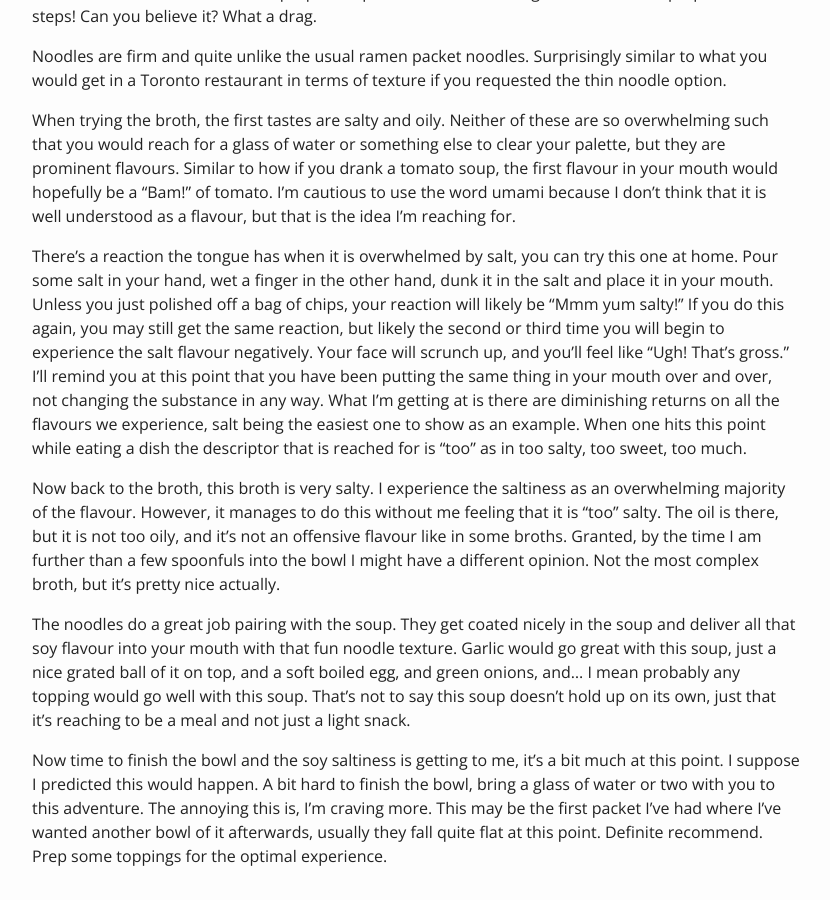
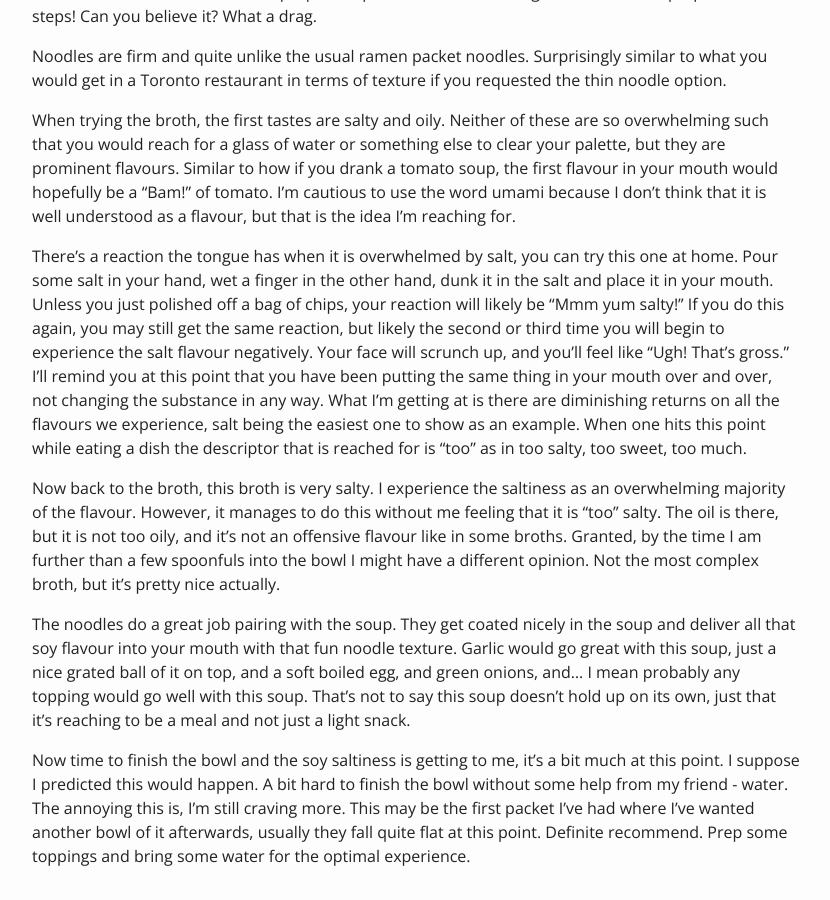
Before and after one commit to matty99/matty99.github.io, a Jekyll site: the page built from ramen/_posts/2019-05-09-myojo-chukazanmai.md, in a window 1280 px wide and 900 px high, scrolled down 662 px. Shown: the whole window, without its empty margins (224-1054 px from the left). Built offline with Jekyll 4.4.1, drawn with Linux system fonts in a browser that asks for light colours.

Commit message:
Edits to last paragraph

```diff
--- a/ramen/_posts/2019-05-09-myojo-chukazanmai.md
+++ b/ramen/_posts/2019-05-09-myojo-chukazanmai.md
@@ -22,4 +22,4 @@ Now back to the broth, this broth is very salty. I experience the saltiness as a
 
 The noodles do a great job pairing with the soup. They get coated nicely in the soup and deliver all that soy flavour into your mouth with that fun noodle texture. Garlic would go great with this soup, just a nice grated ball of it on top, and a soft boiled egg, and green onions, and... I mean probably any topping would go well with this soup. That's not to say this soup doesn't hold up on its own, just that it's reaching to be a meal and not just a light snack.
 
-Now time to finish the bowl and the soy saltiness is getting to me, it's a bit much at this point. I suppose I predicted this would happen. A bit hard to finish the bowl, bring a glass of water or two with you to this adventure. The annoying this is, I'm craving more. This may be the first packet I've had where I've wanted another bowl of it afterwards, usually they fall quite flat at this point. Definite recommend. Prep some toppings for the optimal experience.
+Now time to finish the bowl and the soy saltiness is getting to me, it's a bit much at this point. I suppose I predicted this would happen. A bit hard to finish the bowl without some help from my friend - water. The annoying this is, I'm still craving more. This may be the first packet I've had where I've wanted another bowl of it afterwards, usually they fall quite flat at this point. Definite recommend. Prep some toppings and bring some water for the optimal experience.
```
